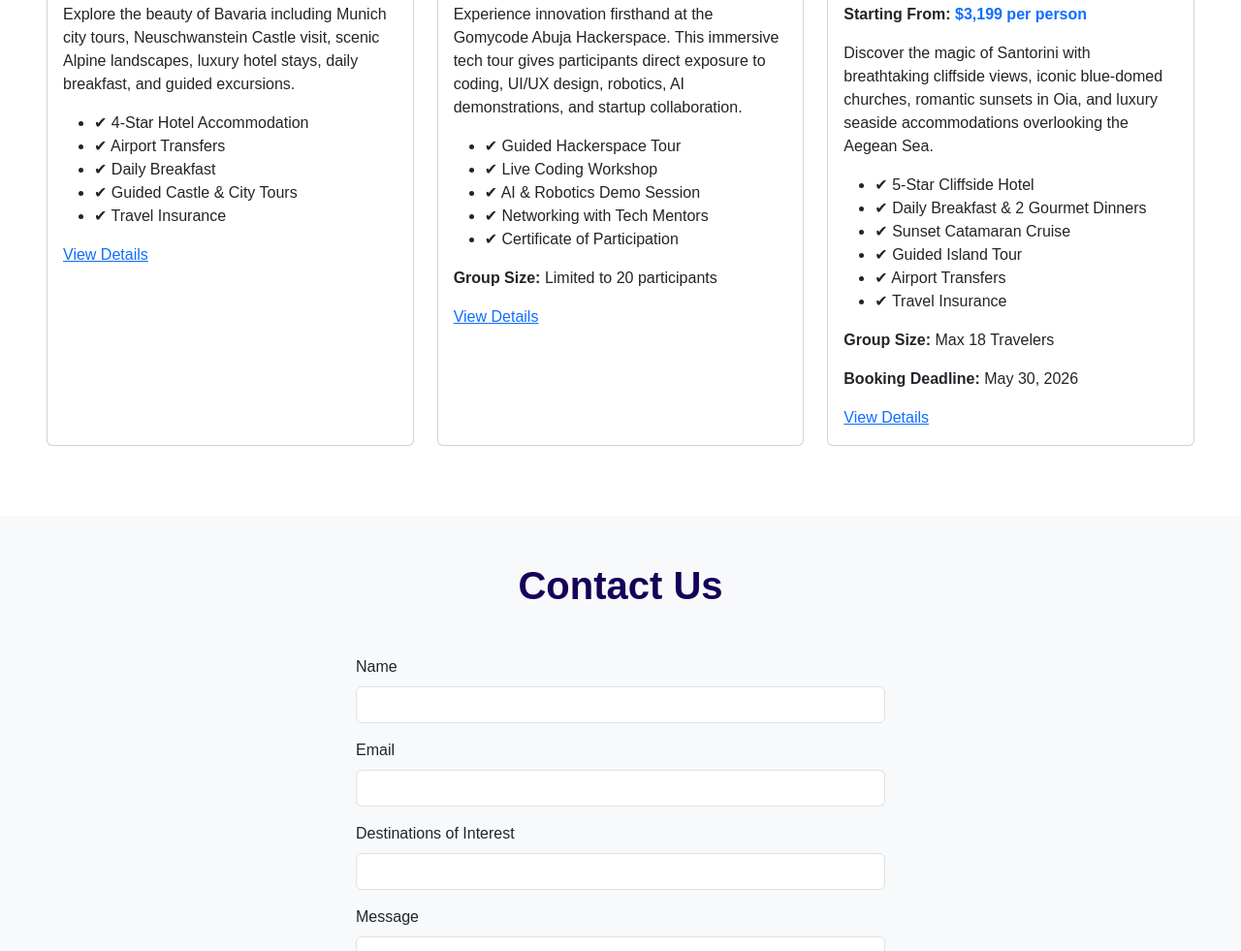
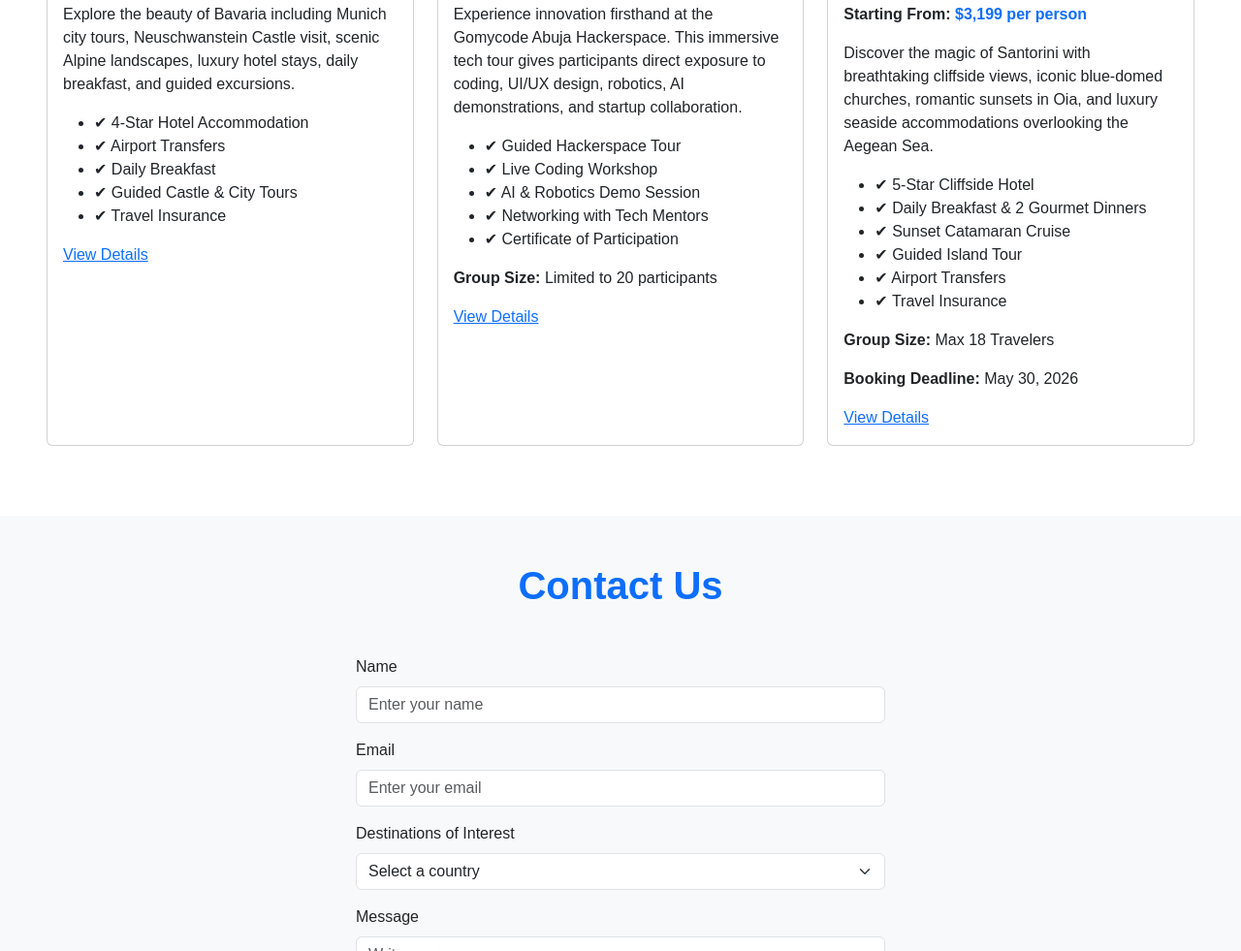
Before and after one commit to jerriecruiz001-prog/travel-agency, a plain HTML site: page index.html in a window 1280 px wide. Shown: the part 1819-2800 px from the top of the page at 97% size. Drawn offline with nearby package versions, Linux system fonts and the light colour scheme.

Commit message:
dropdown correction

```diff
--- a/index.html
+++ b/index.html
@@ -225,49 +225,85 @@
       </div>
     </section>
     <!--contact section-->
-    <section id="Contact" class="py-5 bg-light">
+    <section id="contact" class="py-5 bg-light">
   <div class="container">
     <h2 class="text-center mb-5">Contact Us</h2>
+
     <div class="row justify-content-center">
       <div class="col-md-6">
         <form>
+
+          <!-- Name -->
           <div class="mb-3">
             <label for="name" class="form-label">Name</label>
-                <input type="text" class="form-control" id="name" required />
-              </div>
-              <div class="mb-3">
-                <label for="email" class="form-label">Email</label>
-                <input type="email" class="form-control" id="email" required />
-              </div>
-              <div class="mb-3">
-                <label for="Destinations" class="form-label"
-                  >Destinations of Interest</label
-                >
             <input
               type="text"
               class="form-control"
-                  id="Destinations"
+              id="name"
+              placeholder="Enter your name"
               required
             />
           </div>
+
+          <!-- Email -->
+          <div class="mb-3">
+            <label for="email" class="form-label">Email</label>
+            <input
+              type="email"
+              class="form-control"
+              id="email"
+              placeholder="Enter your email"
+              required
+            />
+          </div>
+
+          <!-- Destinations Dropdown -->
+          <div class="mb-3">
+            <label for="destinations" class="form-label">
+              Destinations of Interest
+            </label>
+
+            <select
+              class="form-select"
+              id="destinations required"
+              required
+            >
+              <option value="" disabled selected>
+                Select a country
+              </option>
+              <option value="USA">United States</option>
+              <option value="UK">United Kingdom</option>
+              <option value="Canada">Canada</option>
+              <option value="France">France</option>
+              <option value="Italy">Italy</option>
+              <option value="Spain">Spain</option>
+              <option value="UAE">United Arab Emirates</option>
+              <option value="Nigeria">Nigeria</option>
+            </select>
+          </div>
+
+          <!-- Message -->
           <div class="mb-3">
             <label for="message" class="form-label">Message</label>
             <textarea
               class="form-control"
               id="message"
-                  rows="4"
+              rows="5"
+              placeholder="Write your message..."
               required
             ></textarea>
           </div>
+
+          <!-- Submit Button -->
           <button type="submit" class="btn btn-primary w-100">
             Send Message
           </button>
+
         </form>
       </div>
     </div>
   </div>
 </section>
-
     <!-- Footer Section -->
     <footer class="bg-dark text-white text-center py-3">
       <div class="container">
@@ -288,7 +324,6 @@
             target="_blank"
             class="mx-2 text-white"
           >
-
             <i class="fab fa-tiktok fa-lg me-2"></i>jcruizco
           </a>
 
@@ -298,7 +333,6 @@
             class="mx-2 text-white"
           >
             <i class="fab fa-facebook fa-lg me-2"></i>jcruizco
-
           </a>
         </div>
       </div>
--- a/style.css
+++ b/style.css
@@ -16,18 +16,20 @@
 }
 
 .text-center.mb-5 {
-    color: #160058;
+    color: #0D6EFD;
     font-size: 2.5rem;
     font-weight: 700
 
 }
 
+
 .navbar-brand {
 color: rgba(255, 255, 255, 0.55)!important;
     font-style: italic;
+    font-size: l !important;
 }
 .navbar-brand:hover {
-    color: #2026c3 !important;
+    color: #2026c3 \\\!important;
     font-weight: 700;
 }
 
@@ -36,3 +38,13 @@ color: rgba(255, 255, 255, 0.55)!important;
     font-weight: 500;
    text-decoration: none;
 }
+
+a.nav-link {
+    color: grey !important;
+    font-weight: 700;
+}
+a.nav-link:hover {
+    color: #0D6EFD !important;
+    font-weight: 700;
+    text-decoration: none;
+}
```
Lines whose indentation alone changed are shown as unchanged.
